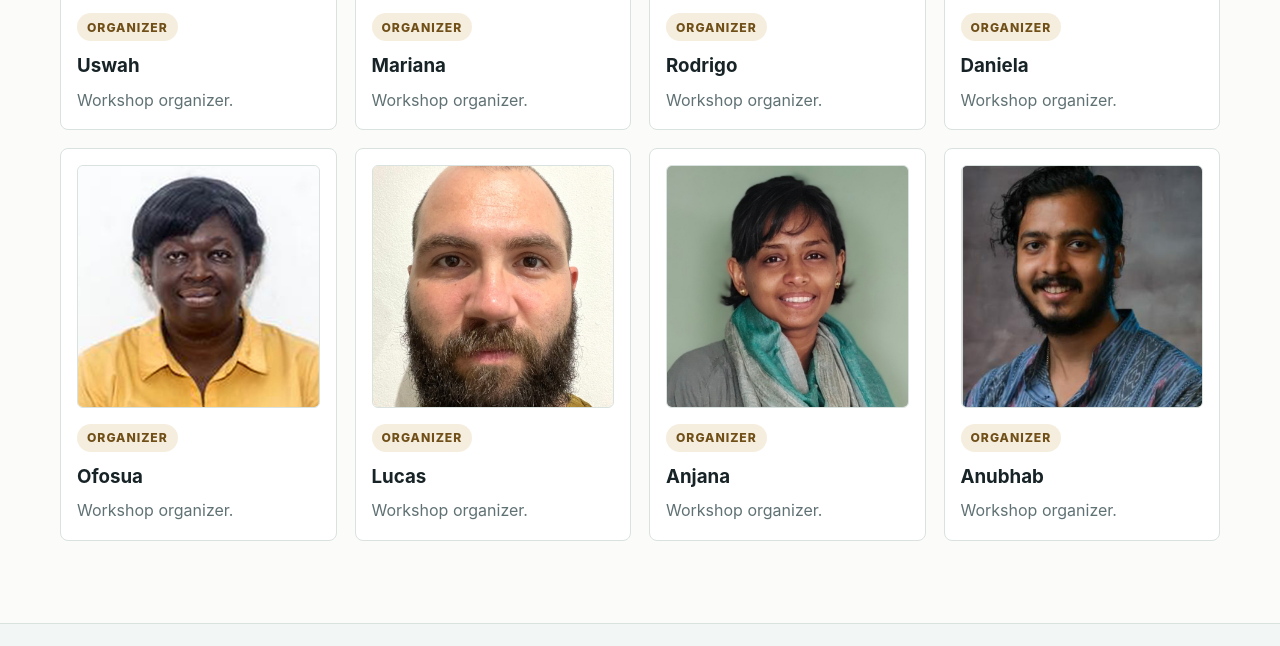
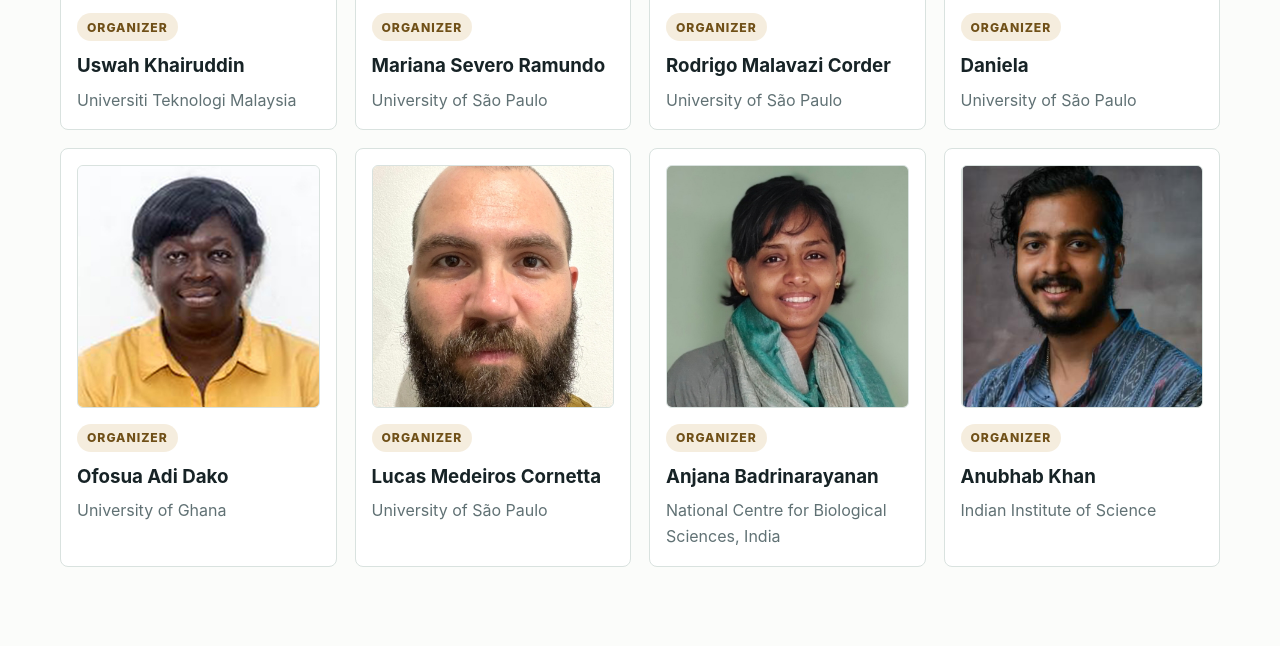
Before and after one commit to Bias-in-Scientific-AI/Workshop, a plain HTML site: page organizers.html in a window 1280 px wide. Shown: the part 1180-1826 px from the top of the page. Drawn offline with Linux system fonts and the light colour scheme.

Commit message:
Update organizer names and affiliations

```diff
--- a/organizers.html
+++ b/organizers.html
@@ -34,50 +34,50 @@
         <article class="person organizer-card">
           <img class="organizer-photo" src="images/gff_uswah.jpg" alt="Uswah">
           <span class="tag">Organizer</span>
-          <h3>Uswah</h3>
-          <p>Workshop organizer.</p>
+          <h3>Uswah Khairuddin</h3>
+          <p>Universiti Teknologi Malaysia</p>
         </article>
         <article class="person organizer-card">
           <img class="organizer-photo" src="images/gff_mariana.jpg" alt="Mariana">
           <span class="tag">Organizer</span>
-          <h3>Mariana</h3>
-          <p>Workshop organizer.</p>
+          <h3>Mariana Severo Ramundo</h3>
+          <p>University of São Paulo</p>
         </article>
         <article class="person organizer-card">
           <img class="organizer-photo" src="images/gff_rodrigo.jpg" alt="Rodrigo">
           <span class="tag">Organizer</span>
-          <h3>Rodrigo</h3>
-          <p>Workshop organizer.</p>
+          <h3>Rodrigo Malavazi Corder</h3>
+          <p>University of São Paulo</p>
         </article>
         <article class="person organizer-card">
           <img class="organizer-photo" src="images/gff_daniela.jpg" alt="Daniela">
           <span class="tag">Organizer</span>
           <h3>Daniela</h3>
-          <p>Workshop organizer.</p>
+          <p>University of São Paulo</p>
         </article>
         <article class="person organizer-card">
           <img class="organizer-photo" src="images/gff_ofosua.jpg" alt="Ofosua">
           <span class="tag">Organizer</span>
-          <h3>Ofosua</h3>
-          <p>Workshop organizer.</p>
+          <h3>Ofosua Adi Dako</h3>
+          <p>University of Ghana</p>
         </article>
         <article class="person organizer-card">
           <img class="organizer-photo" src="images/gff_lucas.jpg" alt="Lucas">
           <span class="tag">Organizer</span>
-          <h3>Lucas</h3>
-          <p>Workshop organizer.</p>
+          <h3>Lucas Medeiros Cornetta</h3>
+          <p>University of São Paulo</p>
         </article>
         <article class="person organizer-card">
           <img class="organizer-photo" src="images/gff_Anjana.jpg" alt="Anjana">
           <span class="tag">Organizer</span>
-          <h3>Anjana</h3>
-          <p>Workshop organizer.</p>
+          <h3>Anjana Badrinarayanan</h3>
+          <p>National Centre for Biological Sciences, India</p>
         </article>
         <article class="person organizer-card">
           <img class="organizer-photo" src="images/gff_anubhab.png" alt="Anubhab">
           <span class="tag">Organizer</span>
-          <h3>Anubhab</h3>
-          <p>Workshop organizer.</p>
+          <h3>Anubhab Khan</h3>
+          <p>Indian Institute of Science</p>
         </article>
       </div>
     </section>
```
